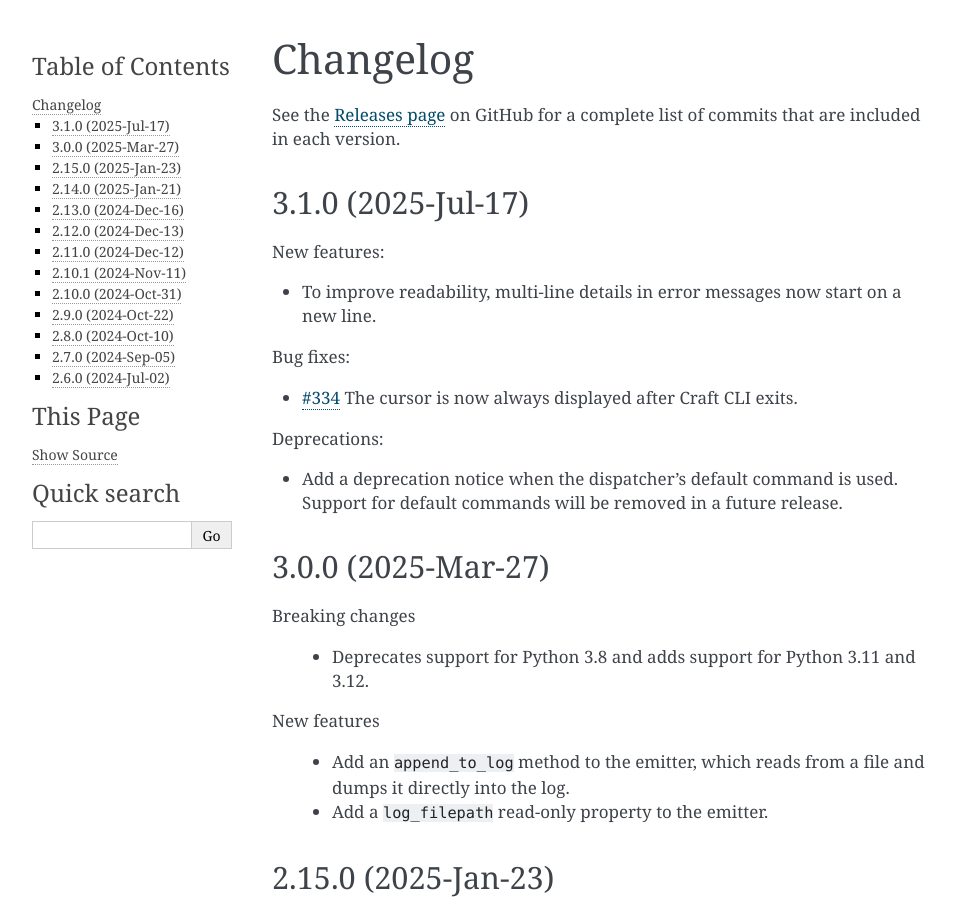
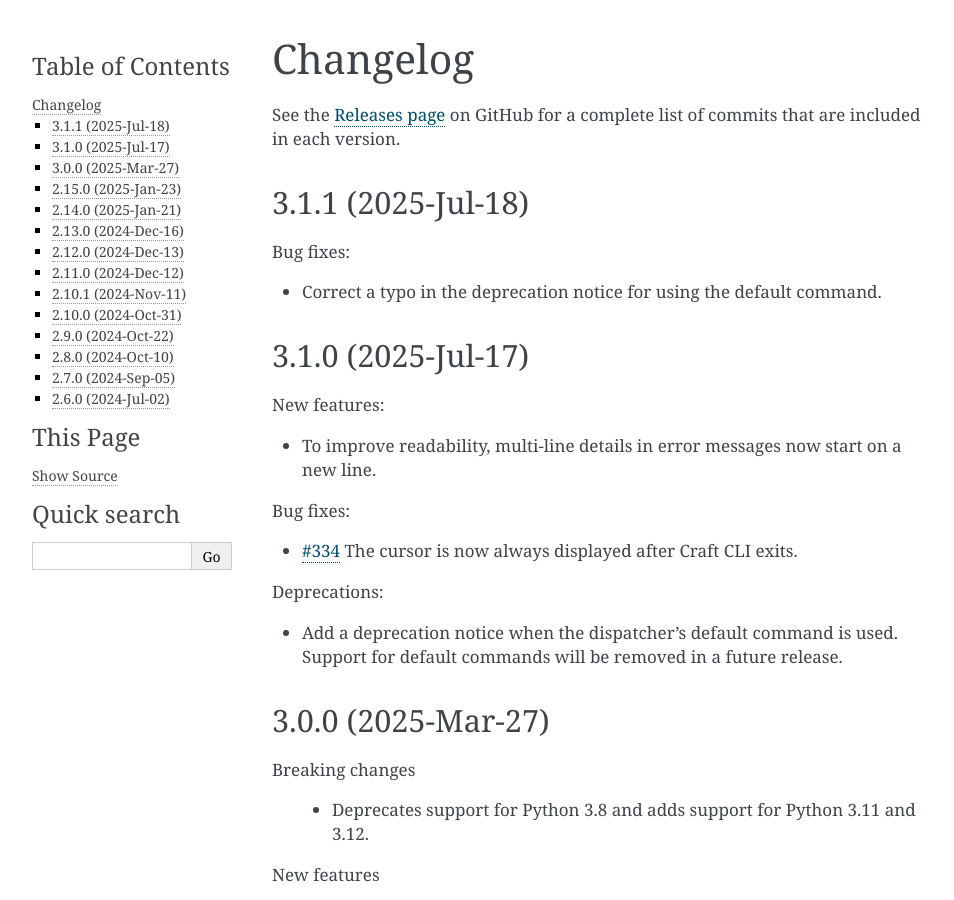
Before and after one commit to canonical/craft-cli, a Sphinx documentation site: the page built from docs/changelog.rst, in a window 1280 px wide and 900 px high. Shown: the whole window, without its empty margins (148-1102 px from the left). Built offline with Sphinx 7.4.7, drawn with Linux system fonts in a browser that asks for light colours; pages that are not in the unit, such as notebooks, are missing from menus.

Commit message:
fix: correct typo in default command warning (#365)
Signed-off-by: Callahan Kovacs <callahan.kovacs@canonical.com>
Co-authored-by: Michael DuBelko <michael.dubelko@canonical.com>

```diff
--- a/docs/changelog.rst
+++ b/docs/changelog.rst
@@ -5,6 +5,15 @@ Changelog
 
 See the `Releases page`_ on GitHub for a complete list of commits that are
 included in each version.
+
+.. _release-3.1.1:
+
+3.1.1 (2025-Jul-18)
+-------------------
+
+Bug fixes:
+
+- Correct a typo in the deprecation notice for using the default command.
 
 .. _release-3.1.0:
 
```
Also changed, not shown: 2 other files.
